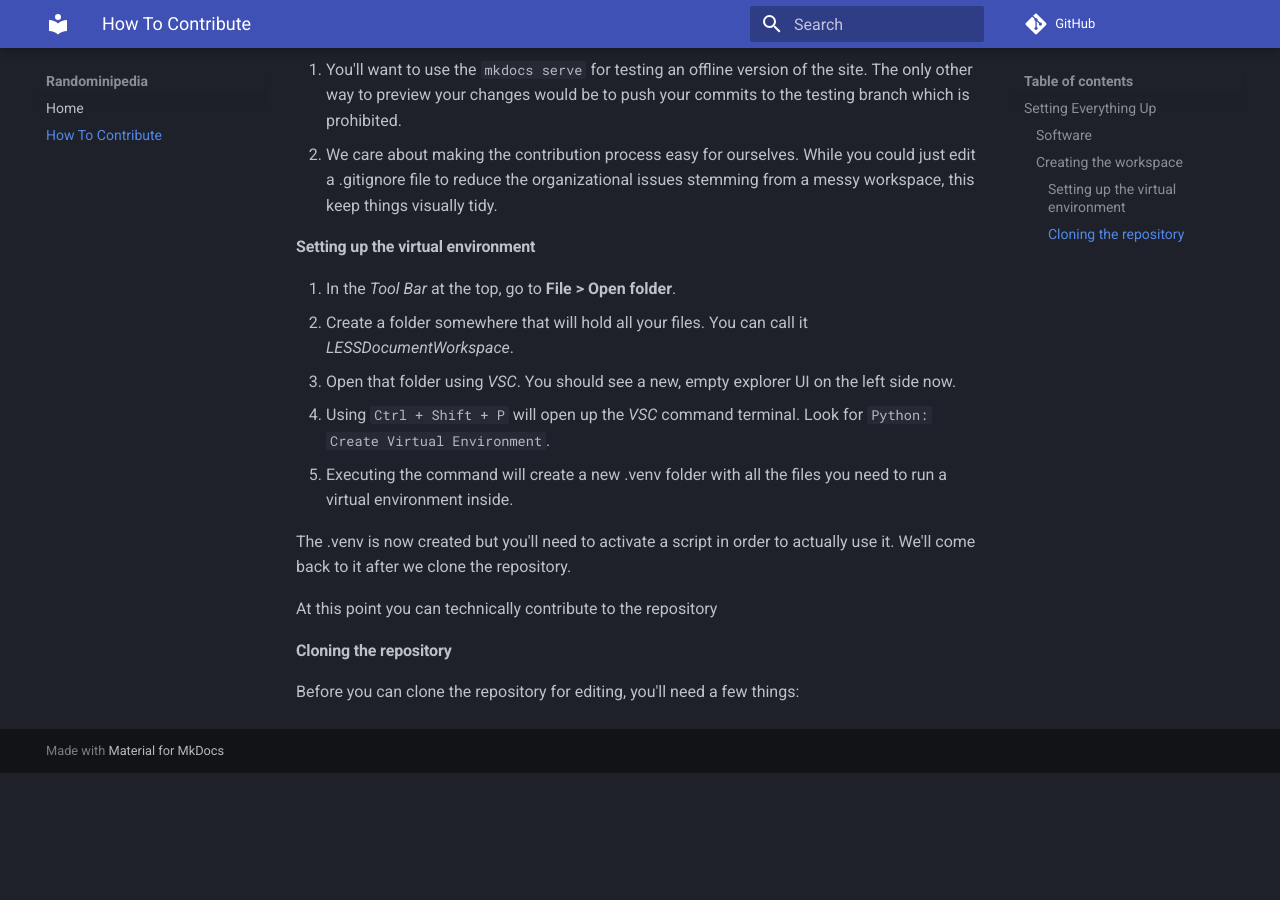
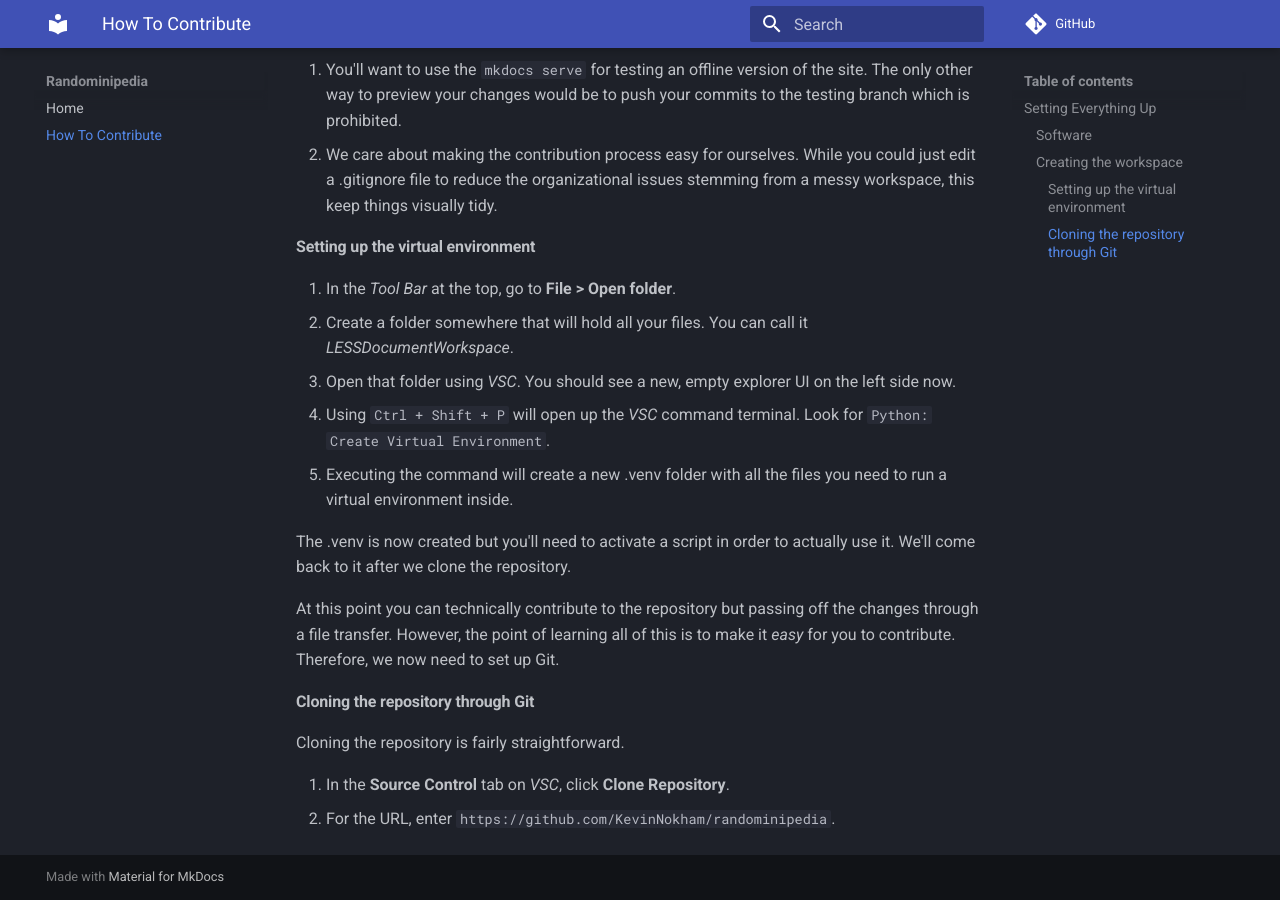
Before and after one commit to KevinNokham/randominipedia, an MkDocs documentation site: the page built from docs/howToGit.md, in a window 1280 px wide and 900 px high, scrolled down 928 px. Built offline with MkDocs 1.6.1 and Material for MkDocs 9.7.7, drawn with Linux system fonts in a browser that asks for light colours; comment, search, counter and statistics services are not loaded; before the commit the page ends 1701 px from its top, so only the background shows below that.

Commit message:
Updated howToGit.md instructions.

```diff
--- a/docs/howToGit.md
+++ b/docs/howToGit.md
@@ -31,7 +31,10 @@ A workspace is VSC's version of a file explorer. The root will be whatever folde
 
 The .venv is now created but you'll need to activate a script in order to actually use it. We'll come back to it after we clone the repository.
 
-At this point you can technically contribute to the repository
+At this point you can technically contribute to the repository but passing off the changes through a file transfer. However, the point of learning all of this is to make it *easy* for you to contribute. Therefore, we now need to set up Git.
 
-#### Cloning the repository
-Before you can clone the repository for editing, you'll need a few things:
+#### Cloning the repository through Git
+Cloning the repository is fairly straightforward.
+
+1. In the **Source Control** tab on *VSC*, click **Clone Repository**.
+2. For the URL, enter `https://github.com/KevinNokham/randominipedia`.
```
